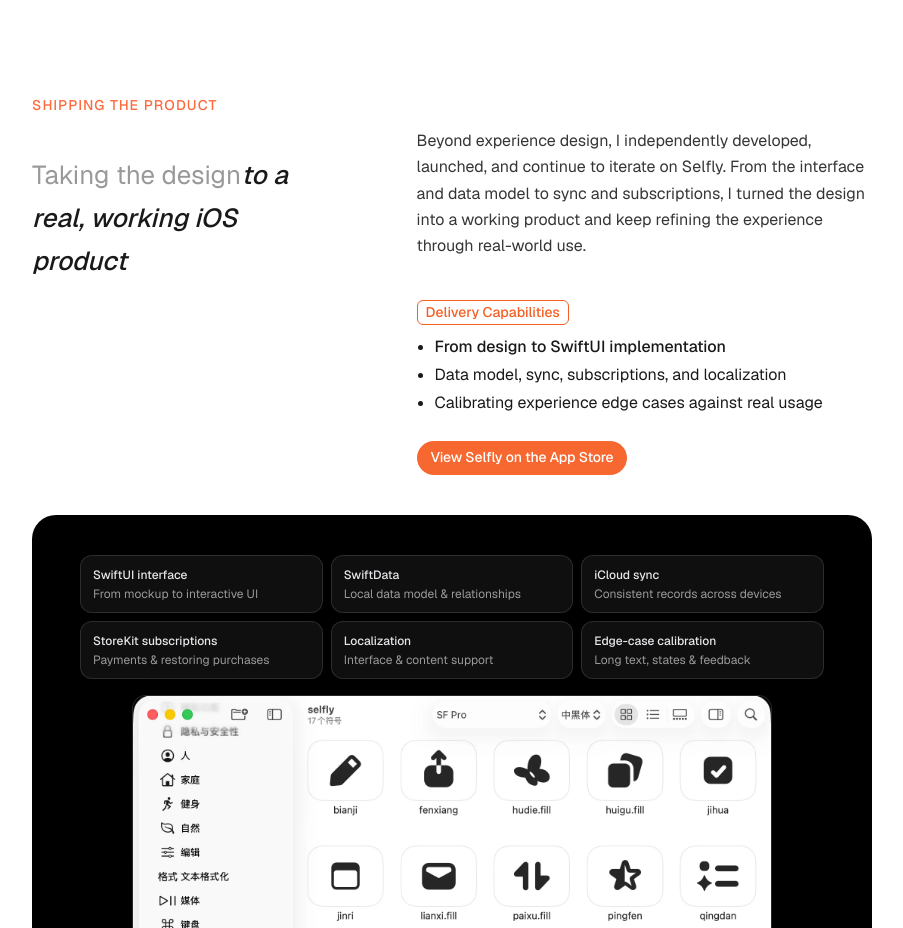
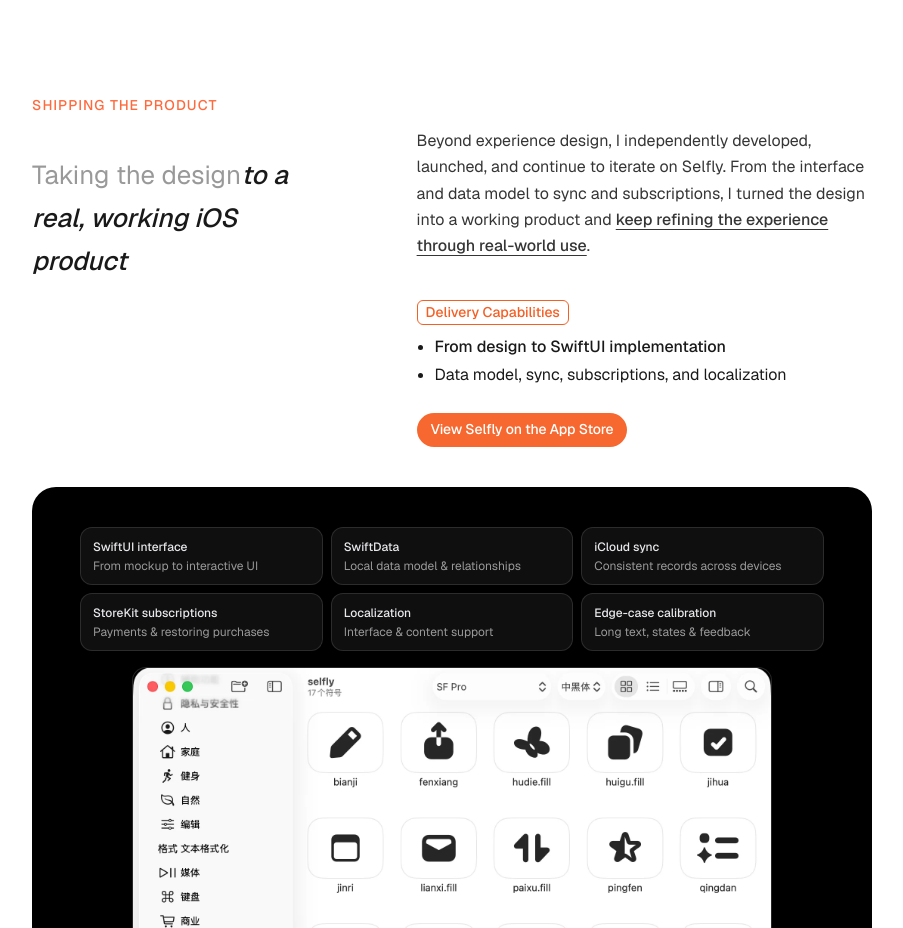
Before and after one commit to jaemin17/portfolio-pro, a Next.js app: page /en/projects/selfly in a window 1280 px wide. Shown: the part 9620-10548 px from the top of the page, without its empty margins (188-1091 px from the left). Built offline with nearby package versions, Linux system fonts and the light colour scheme.

Commit message:
Emphasize Selfly experience iteration

```diff
--- a/src/app/[locale]/projects/selfly/page.tsx
+++ b/src/app/[locale]/projects/selfly/page.tsx
@@ -525,10 +525,10 @@ export default async function Selfly0Page({ params }: Selfly0PageProps) {
                 {t(
                   locale,
                   <p>
-                    除了体验设计，我也独立完成了 Selfly 的 iOS 开发、上线与持续迭代。从界面实现、数据模型到同步与订阅，我将设计方案推进为真实可用的产品，并在实际使用中不断校准体验。
+                    除了体验设计，我也独立完成了 Selfly 的 iOS 开发、上线与持续迭代。从界面实现、数据模型到同步与订阅，我将设计方案推进为真实可用的产品，并<strong className={styles.selfly0Emphasis}>在实际使用中不断校准体验</strong>。
                   </p>,
                   <p>
-                    Beyond experience design, I independently developed, launched, and continue to iterate on Selfly. From the interface and data model to sync and subscriptions, I turned the design into a working product and keep refining the experience through real-world use.
+                    Beyond experience design, I independently developed, launched, and continue to iterate on Selfly. From the interface and data model to sync and subscriptions, I turned the design into a working product and <strong className={styles.selfly0Emphasis}>keep refining the experience through real-world use</strong>.
                   </p>,
                 )}
                 <div className={styles.designPoints}>
@@ -539,12 +539,10 @@ export default async function Selfly0Page({ params }: Selfly0PageProps) {
                       <>
                         <li><strong>从设计方案到 SwiftUI 实现</strong></li>
                         <li>数据模型、同步、订阅与多语言支持</li>
-                        <li>真实使用场景下的体验边界校准</li>
                       </>,
                       <>
                         <li><strong>From design to SwiftUI implementation</strong></li>
                         <li>Data model, sync, subscriptions, and localization</li>
-                        <li>Calibrating experience edge cases against real usage</li>
                       </>,
                     )}
                   </ul>
```
